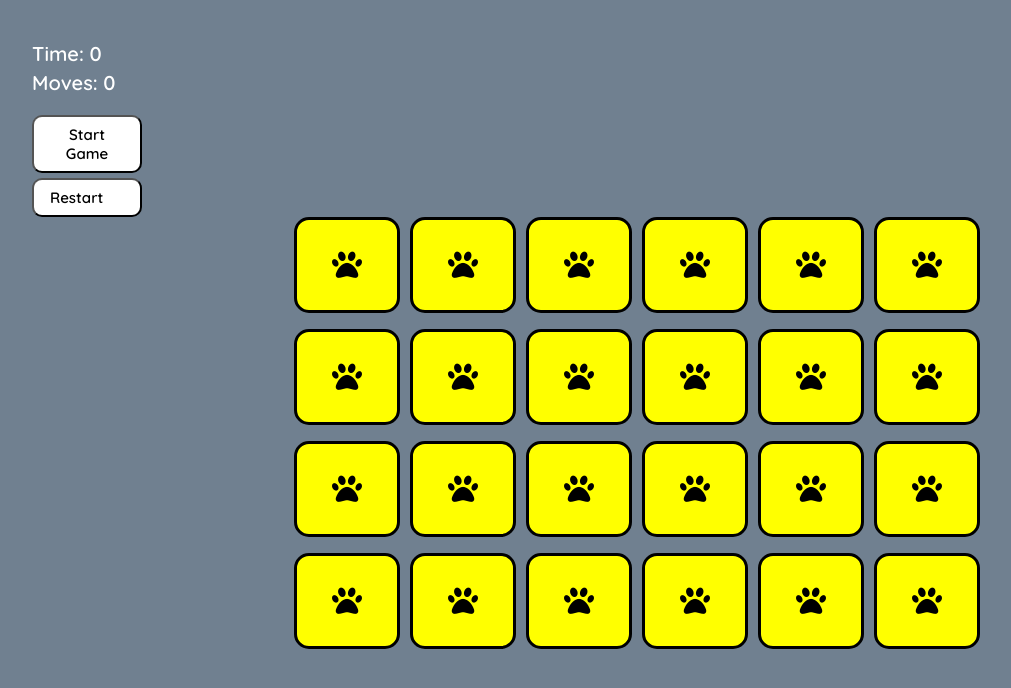
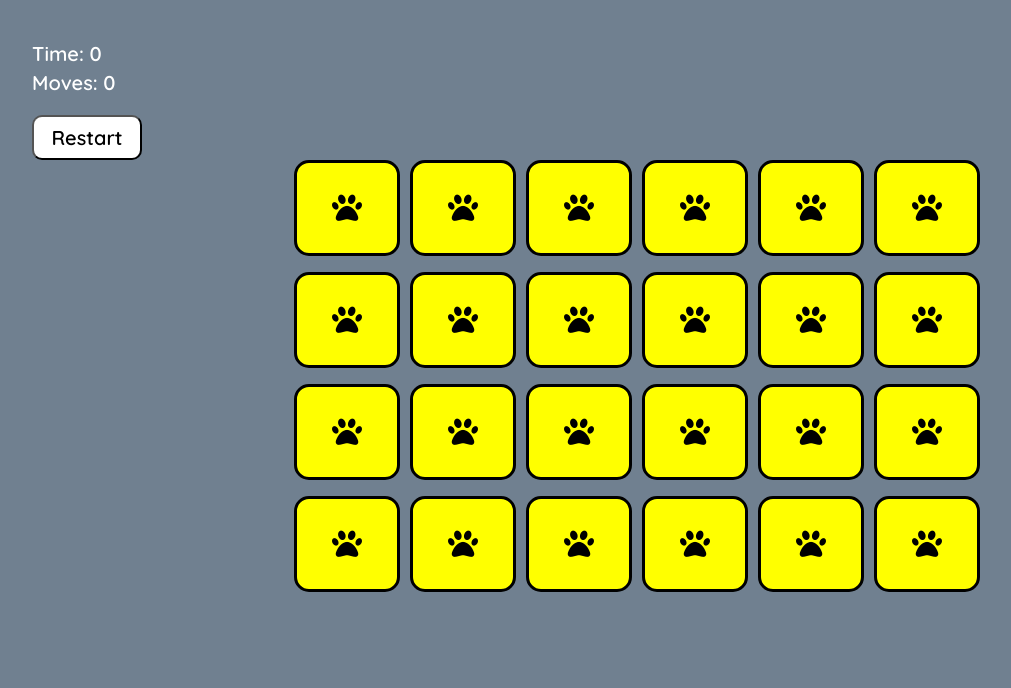
Before and after one commit to tinawernersson/animals-memory-game, a plain HTML site: page index.html in a window 1280 px wide. Shown: the part 70-758 px from the top of the page, without its empty margins (6-1017 px from the left). Drawn offline with Linux system fonts and the light colour scheme; a web font is replaced by a local one.

Commit message:
delete start button in all files

```diff
--- a/assets/css/style.css
+++ b/assets/css/style.css
@@ -24,6 +24,7 @@ p {
 .time-area, .actions {
     display: flex;
     flex-direction: column;
+    justify-content: flex-start;
     width: 100px;
     margin-left: 30px;
 
@@ -38,15 +39,14 @@ p {
 }
 
 .actions > button {
-    display: flex;
-    justify-content: flex-start;
     width: 110px;
     padding: 8px 16px;
     font-family: 'Quicksand', sans-serif;
-    font-size: 15px;
+    font-size: 20px;
     border-radius: 10px;
     background-color: #ffffff;
     color: black;
+    text-align: center;
 
 }
 
@@ -54,12 +54,13 @@ p {
     background-color: yellow;
 }
 
-#start {
-    margin-bottom: 5px;
-}
-
 #restart
 
+.card-front,
+.card-back {
+  -webkit-backface-visibility: hidden;
+  backface-visibility: hidden;
+}
 .card-back > img {
     width: 100%;
     height: 100%;
@@ -71,11 +72,15 @@ p {
 
 .card-back {
 position: absolute;
-backface-visibility: hidden;
 transform: rotateY( 180deg );
+-webkit-transform: rotateY(180deg);
 }
 
-
+.card-front {
+    height: 100%;
+    transform: rotateX(0deg);
+    -webkit-transform: rotateX(0deg);
+  }
 
 .game-area {
     display: grid;
--- a/index.html
+++ b/index.html
@@ -21,7 +21,6 @@
   </div>
 
   <div class="actions">
-    <button id="start">Start Game</button>
     <button id="restart">Restart</button>
 </div>
 
--- a/script.js
+++ b/script.js
@@ -1,5 +1,4 @@
 // Variables
-const startButton = document.getElementById('start');
 const restartButton = document.getElementById('restart');
 const moves = document.getElementById('move');
 const timer = document.getElementById('time');
@@ -17,16 +16,17 @@ const mouseCard = document.getElementById('mouse');
 const owlCard = document.getElementById('owl');
 
 //Event listeners
-startButton.addEventListener('click', startGame);
 restartButton.addEventListener('click', restartGame); {
 }
 
 
 
 let time = 0;
+let cards = [catCard, cowCard, dogCard, elephantCard, guineapigCard, horseCard, lambCard, butteflyfishCard, lionCard, monkeyCard, mouseCard, owlCard]
 
 function startGame () {
-    cardArray.sort ();
+    let cards = 'onclick';
+    cardsArray.sort ();
 }
 
 function flipCard() {
```
